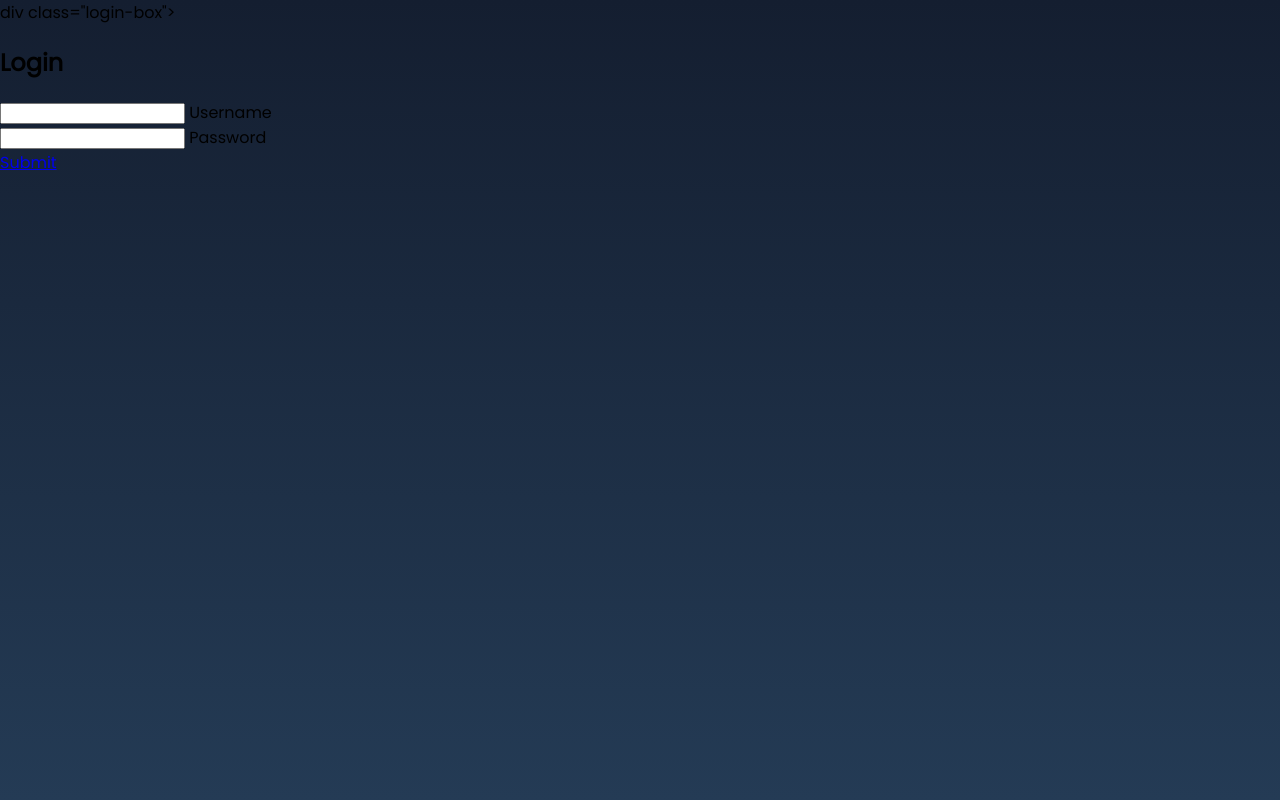
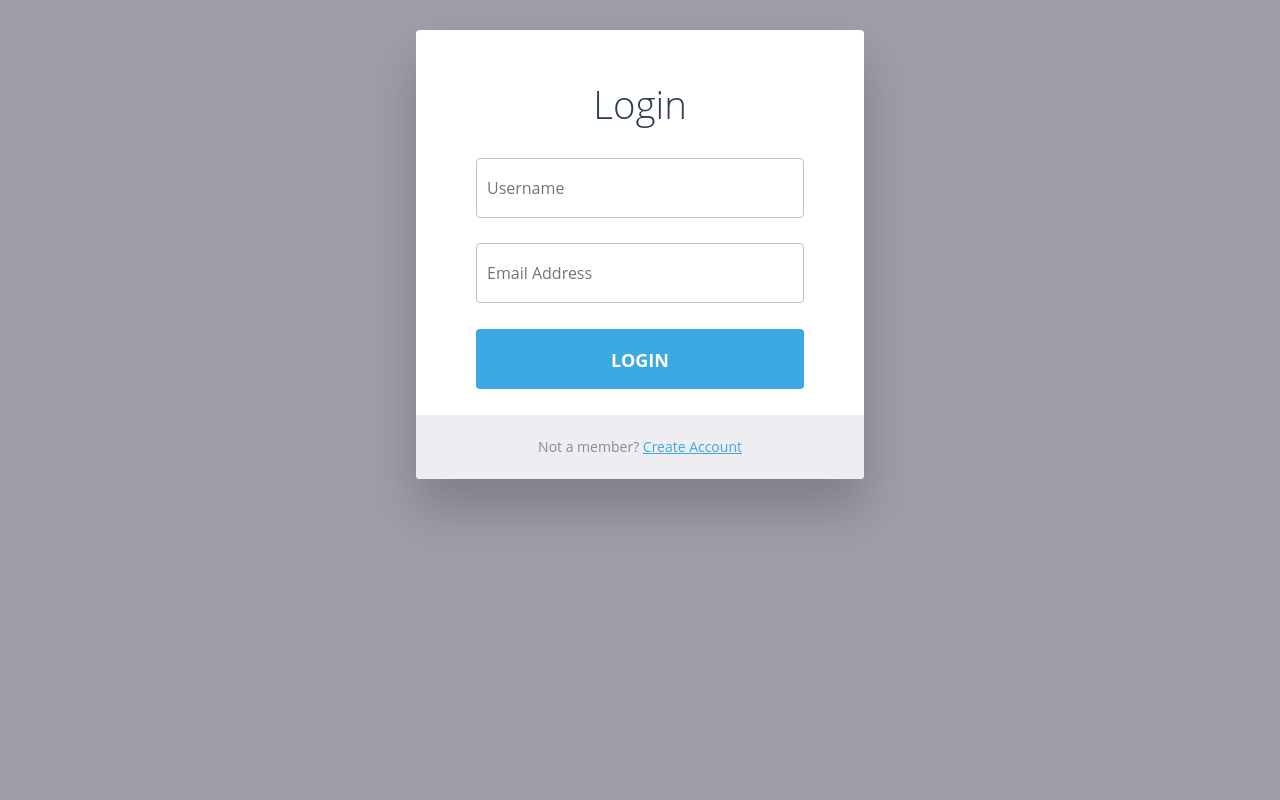
Before and after one commit to CodeGallantX/Yomei-BankApp, a Django app: template InfinityFinance/templates/InfinityFinance/login.html in a window 1280 px wide. Run offline with Django 3.2, Linux system fonts and the light colour scheme; the template is opened without the code that fills it, so the values that code supplies are empty; some libraries are stand-ins or nearby versions.

Commit message:
Update login page with new HTML5 login form.

```diff
--- a/InfinityFinance/templates/InfinityFinance/login.html
+++ b/InfinityFinance/templates/InfinityFinance/login.html
@@ -1,202 +1,208 @@
+
 <!DOCTYPE html>
-<html>
+<html lang="en" >
 <head>
-<title>Login</title>
+  <meta charset="UTF-8">
+  <title>HTML5 Login Form with validation Example</title>
+  <link rel="stylesheet" href="https://cdnjs.cloudflare.com/ajax/libs/normalize/5.0.0/normalize.min.css">
+  <link rel="stylesheet" href="https://fonts.googleapis.com/css?family=Poppins">
 
-<link rel="stylesheet" href="https://fonts.googleapis.com/css2?family=Poppins">
-<style>
-    html {
-        height: 100%;
-      }
-      body {
-        margin:0;
-        padding:0;
-        font-family: Poppins;
-        background: linear-gradient(#141e30, #243b55);
+  <style>
+    body {
+        background-color: #9f9da7;
+        font-size: 1.6rem;
+        font-family: "Open Sans", sans-serif;
+        color: #2b3e51;
       }
 
-      .login-box {
-        position: absolute;
-        top: 50%;
-        left: 50%;
-        width: 400px;
-        padding: 40px;
-        transform: translate(-50%, -50%);
-        background: rgba(0,0,0,.5);
-        box-sizing: border-box;
-        box-shadow: 0 15px 25px rgba(0,0,0,.6);
-        border-radius: 10px;
-      }
-
-      .login-box h2 {
-        margin: 0 0 30px;
-        padding: 0;
-        color: #fff;
+      h2 {
+        font-weight: 300;
         text-align: center;
       }
 
-      .login-box .user-box {
+      p {
         position: relative;
       }
 
-      .login-box .user-box input {
+      a,
+      a:link,
+      a:visited,
+      a:active {
+        color: #3ca9e2;
+        -webkit-transition: all 0.2s ease;
+        transition: all 0.2s ease;
+      }
+      a:focus, a:hover,
+      a:link:focus,
+      a:link:hover,
+      a:visited:focus,
+      a:visited:hover,
+      a:active:focus,
+      a:active:hover {
+        color: #329dd5;
+        -webkit-transition: all 0.2s ease;
+        transition: all 0.2s ease;
+      }
+
+      #login-form-wrap {
+        background-color: #fff;
+        width: 35%;
+        margin: 30px auto;
+        text-align: center;
+        padding: 20px 0 0 0;
+        border-radius: 4px;
+        box-shadow: 0px 30px 50px 0px rgba(0, 0, 0, 0.2);
+      }
+
+      #login-form {
+        padding: 0 60px;
+      }
+
+      input {
+        display: block;
+        box-sizing: border-box;
+        width: 100%;
+        outline: none;
+        height: 60px;
+        line-height: 60px;
+        border-radius: 4px;
+      }
+
+      input[type="text"],
+      input[type="email"] {
+        width: 100%;
+        padding: 0 0 0 10px;
+        margin: 0;
+        color: #8a8b8e;
+        border: 1px solid #c2c0ca;
+        font-style: normal;
+        font-size: 16px;
+        -webkit-appearance: none;
+           -moz-appearance: none;
+                appearance: none;
+        position: relative;
+        display: inline-block;
+        background: none;
+      }
+      input[type="text"]:focus,
+      input[type="email"]:focus {
+        border-color: #3ca9e2;
+      }
+      input[type="text"]:focus:invalid,
+      input[type="email"]:focus:invalid {
+        color: #cc1e2b;
+        border-color: #cc1e2b;
+      }
+      input[type="text"]:valid ~ .validation,
+      input[type="email"]:valid ~ .validation {
+        display: block;
+        border-color: #0C0;
+      }
+      input[type="text"]:valid ~ .validation span,
+      input[type="email"]:valid ~ .validation span {
+        background: #0C0;
+        position: absolute;
+        border-radius: 6px;
+      }
+      input[type="text"]:valid ~ .validation span:first-child,
+      input[type="email"]:valid ~ .validation span:first-child {
+        top: 30px;
+        left: 14px;
+        width: 20px;
+        height: 3px;
+        -webkit-transform: rotate(-45deg);
+                transform: rotate(-45deg);
+      }
+      input[type="text"]:valid ~ .validation span:last-child,
+      input[type="email"]:valid ~ .validation span:last-child {
+        top: 35px;
+        left: 8px;
+        width: 11px;
+        height: 3px;
+        -webkit-transform: rotate(45deg);
+                transform: rotate(45deg);
+      }
+
+      .validation {
+        display: none;
+        position: absolute;
+        content: " ";
+        height: 60px;
+        width: 30px;
+        right: 15px;
+        top: 0px;
+      }
+
+      input[type="submit"] {
+        border: none;
+        display: block;
+        background-color: #3ca9e2;
+        color: #fff;
+        font-weight: bold;
+        text-transform: uppercase;
+        cursor: pointer;
+        -webkit-transition: all 0.2s ease;
+        transition: all 0.2s ease;
+        font-size: 18px;
+        position: relative;
+        display: inline-block;
+        cursor: pointer;
+        text-align: center;
+      }
+      input[type="submit"]:hover {
+        background-color: #329dd5;
+        -webkit-transition: all 0.2s ease;
+        transition: all 0.2s ease;
+      }
+
+      #create-account-wrap {
+        background-color: #eeedf1;
+        color: #8a8b8e;
+        font-size: 14px;
         width: 100%;
         padding: 10px 0;
-        font-size: 16px;
-        color: #fff;
-        margin-bottom: 30px;
-        border: none;
-        border-bottom: 1px solid #fff;
-        outline: none;
-        background: transparent;
-        font-family: Poppins;
+        border-radius: 0 0 4px 4px;
       }
-      .login-box .user-box label {
-        position: absolute;
-        top:0;
-        left: 0;
-        padding: 10px 0;
-        font-size: 16px;
-        color: #fff;
-        pointer-events: none;
-        transition: .5s;
-        font-family: Poppins;
-      }
-
-      .login-box .user-box input:focus ~ label,
-      .login-box .user-box input:valid ~ label {
-        top: -20px;
-        left: 0;
-        color: #03e9f4;
-        font-size: 12px;
-      }
-
-      .login-box form a {
-        position: relative;
-        display: inline-block;
-        padding: 10px 20px;
-        color: #03e9f4;
-        font-size: 16px;
-        text-decoration: none;
-        text-transform: uppercase;
-        overflow: hidden;
-        transition: .5s;
-        margin-top: 40px;
-        letter-spacing: 4px;
-        font-family: Poppins;
-      }
-
-      .login-box a:hover {
-        background: #03e9f4;
-        color: #fff;
-        border-radius: 5px;
-        box-shadow: 0 0 5px #03e9f4,
-                    0 0 25px #03e9f4,
-                    0 0 50px #03e9f4,
-                    0 0 100px #03e9f4;
-      }
-
-      .login-box a span {
-        position: absolute;
-        display: block;
-      }
-
-      .login-box a span:nth-child(1) {
-        top: 0;
-        left: -100%;
-        width: 100%;
-        height: 2px;
-        background: linear-gradient(90deg, transparent, #03e9f4);
-        animation: btn-anim1 1s linear infinite;
-      }
-
-      @keyframes btn-anim1 {
-        0% {
-          left: -100%;
-        }
-        50%,100% {
-          left: 100%;
-        }
-      }
-
-      .login-box a span:nth-child(2) {
-        top: -100%;
-        right: 0;
-        width: 2px;
-        height: 100%;
-        background: linear-gradient(180deg, transparent, #03e9f4);
-        animation: btn-anim2 1s linear infinite;
-        animation-delay: .25s
-      }
-
-      @keyframes btn-anim2 {
-        0% {
-          top: -100%;
-        }
-        50%,100% {
-          top: 100%;
-        }
-      }
-
-      .login-box a span:nth-child(3) {
-        bottom: 0;
-        right: -100%;
-        width: 100%;
-        height: 2px;
-        background: linear-gradient(270deg, transparent, #03e9f4);
-        animation: btn-anim3 1s linear infinite;
-        animation-delay: .5s
-      }
-
-      @keyframes btn-anim3 {
-        0% {
-          right: -100%;
-        }
-        50%,100% {
-          right: 100%;
-        }
-      }
-
-      .login-box a span:nth-child(4) {
-        bottom: -100%;
-        left: 0;
-        width: 2px;
-        height: 100%;
-        background: linear-gradient(360deg, transparent, #03e9f4);
-        animation: btn-anim4 1s linear infinite;
-        animation-delay: .75s
-      }
-
-      @keyframes btn-anim4 {
-        0% {
-          bottom: -100%;
-        }
-        50%,100% {
-          bottom: 100%;
-        }
-      }
-</style>
+  </style>
 </head>
 <body>
+<!-- partial:index.partial.html -->
+<div id="login-form-wrap">
+  <h2>Login</h2>
+  <form id="login-form">
+    <p>
+    <input type="text" id="username" name="username" placeholder="Username" required><i class="validation"><span></span><span></span></i>
+    </p>
+    <p>
+    <input type="email" id="email" name="email" placeholder="Email Address" required><i class="validation"><span></span><span></span></i>
+    </p>
+    <p>
+    <input type="submit" id="login" value="Login">
+    </p>
+  </form>
+  <div id="create-account-wrap">
+    <p>Not a member? <a href="#">Create Account</a><p>
+  </div><!--create-account-wrap-->
+</div><!--login-form-wrap-->
+<!-- partial -->
 
-div class="login-box">
-  <h2>Login</h2>
-  <form>
-    {% csrf_token %}
-    <div class="user-box">
-      <input type="text" name="" required="">
-      <label>Username</label>
-    </div>
-    <div class="user-box">
-      <input type="password" name="" required="">
-      <label>Password</label>
-    </div>
-    <a href="#">
-      <span></span>
-      <span></span>
-      <span></span>
-      <span></span>
-      Submit
-    </a>
-  </form>
-</div>
+<!-- Ad Start --><script async src="https://pagead2.googlesyndication.com/pagead/js/adsbygoogle.js?client=ca-pub-9265886855150834"
+     crossorigin="anonymous"></script>
+<!-- manual codehim -->
+<ins class="adsbygoogle"
+     style="display:block"
+     data-ad-client="ca-pub-9265886855150834"
+     data-ad-slot="5696797155"
+     data-ad-format="auto"
+     data-full-width-responsive="true"></ins>
+<script>
+     (adsbygoogle = window.adsbygoogle || []).push({});
+</script><!-- Ad End --><!-- Analytics Start --><!-- Global site tag (gtag.js) - Google Analytics -->
+<script async src="https://www.googletagmanager.com/gtag/js?id=UA-80520768-2"></script>
+<script>
+window.dataLayer = window.dataLayer || [];
+function gtag(){dataLayer.push(arguments);}
+  gtag("js", new Date());
+  gtag("config", "UA-80520768-2");
+</script><!-- Analytics End --></body>
+</html>
```
